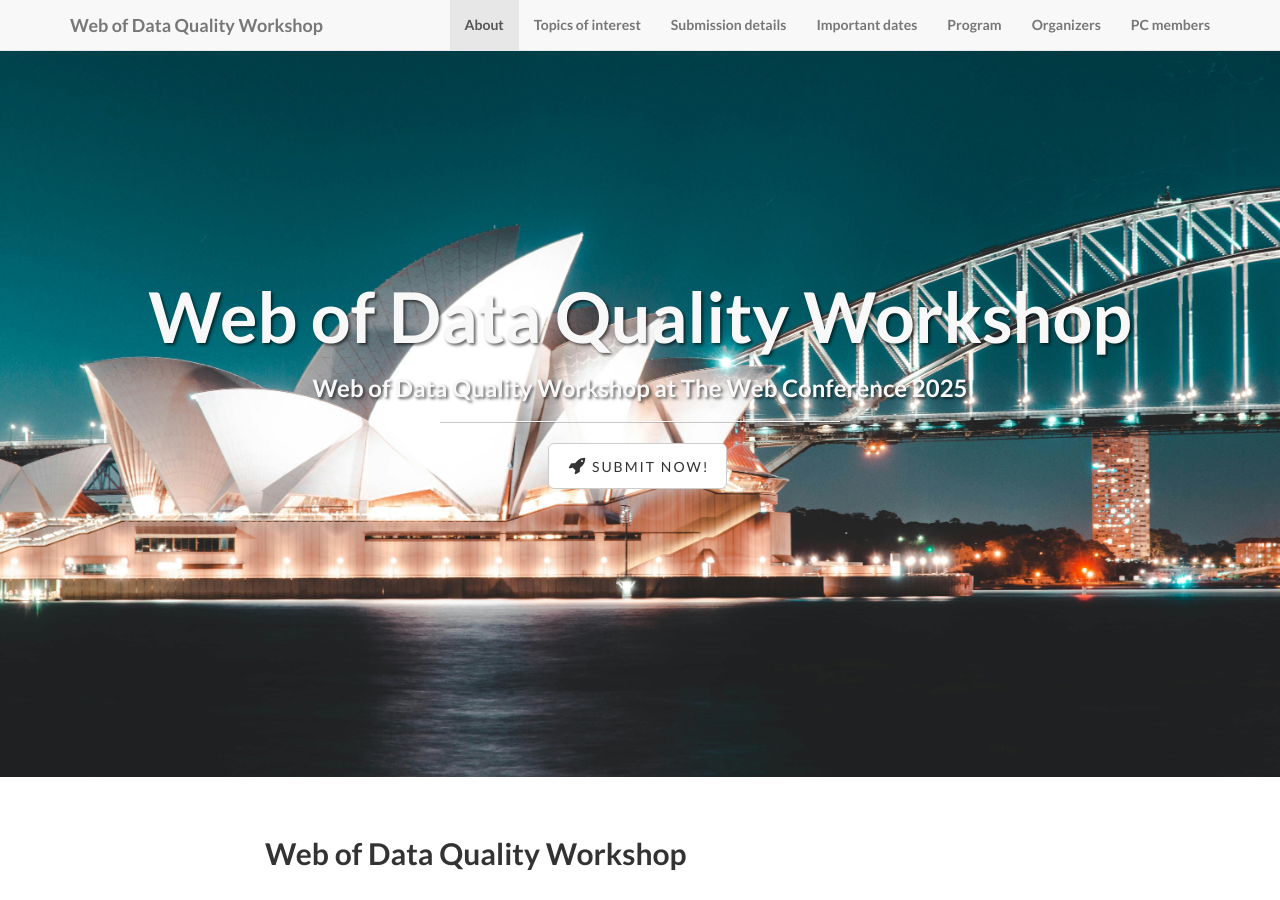
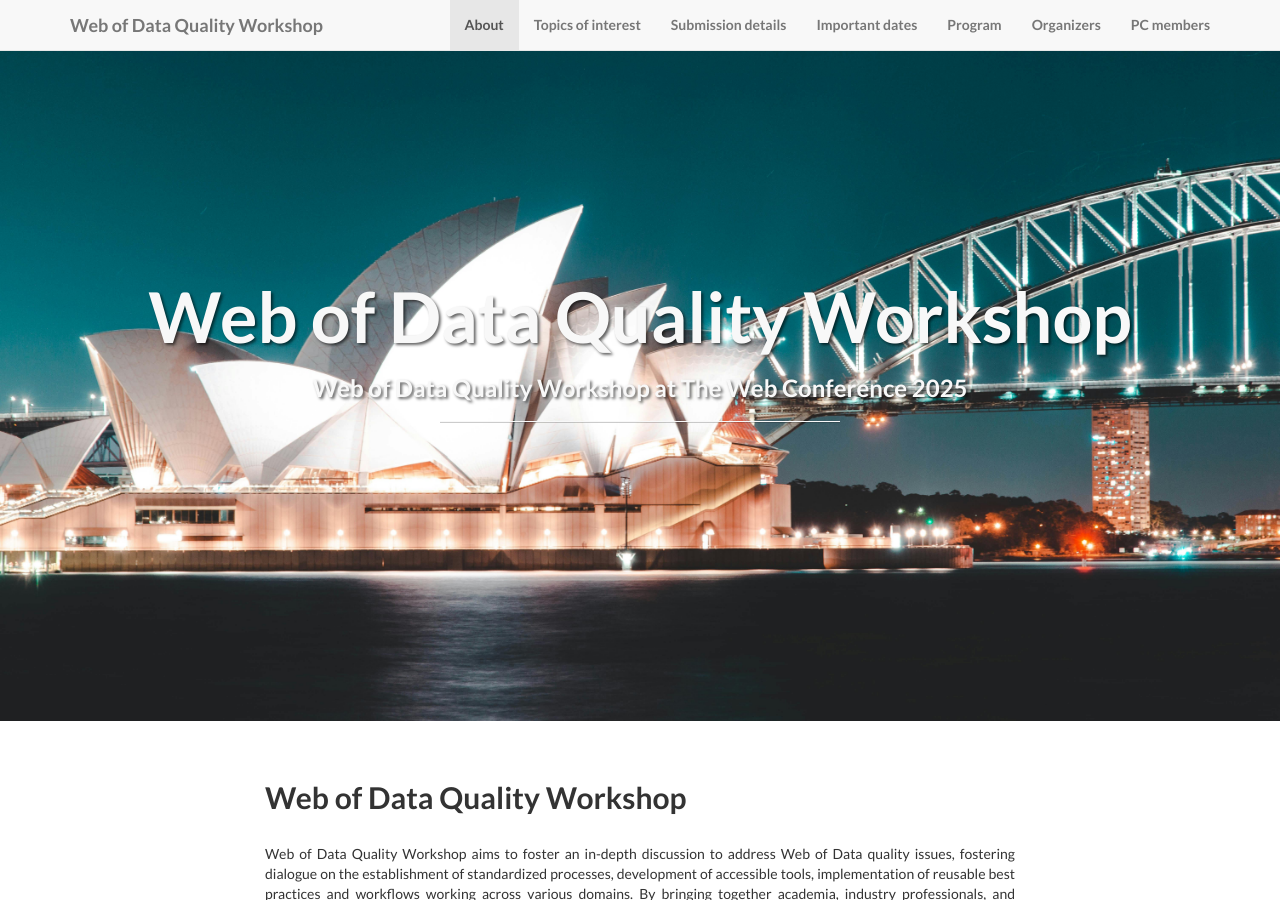
Before and after one commit to dataqualityws/dataqualityws.github.io, a Jekyll site: the page built from index.html, in a window 1280 px wide and 900 px high. Built offline with Jekyll 4.4.1, drawn with Linux system fonts in a browser that asks for light colours.

Commit message:
update header

```diff
--- a/_includes/header.html
+++ b/_includes/header.html
@@ -63,7 +63,7 @@
 							{% endfor %}
                             -->
 
-                            <a href="https://easychair.org/conferences/?conf=webofdataquality2025" class="btn btn-default btn-lg"><i class="fa fa-solid fa-rocket fa-fw"></i> <span class="network-name"> Submit now! </span></a>
+                            <!--<a href="https://easychair.org/conferences/?conf=webofdataquality2025" class="btn btn-default btn-lg"><i class="fa fa-solid fa-rocket fa-fw"></i> <span class="network-name"> Submit now! </span></a> -->
                             <!--<a href="https://2024.eswc-conferences.org/registration" class="btn btn-default btn-lg"><i class="fa fa-solid fa-rocket fa-fw"></i> <span class="network-name"> Register now! </span></a>
                         -->
 
```
Also changed, not shown: 1 other file.
